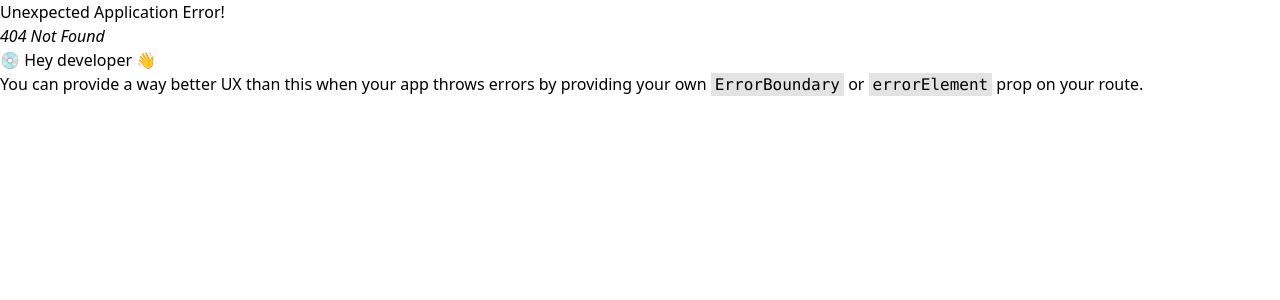
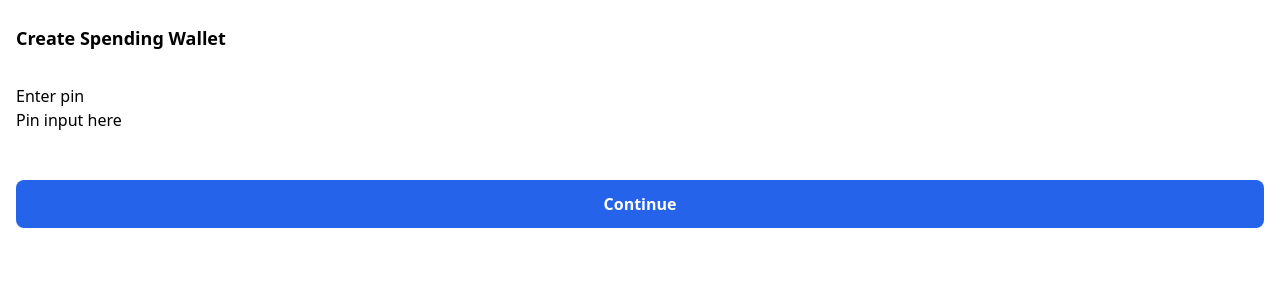
Before and after one commit to palm11695/on-chain-prompt-pay, a React (Vite) app in the folder apps/interface/: page /create-spending-wallet in a window 1280 px wide. Before the commit this address had no page. Shown: the top 300 px of the page. Built offline with nearby package versions, Linux system fonts and the light colour scheme.

Commit message:
feat: create spending wallet

```diff
--- /dev/null
+++ b/apps/interface/src/pages/CreateSpendingWallet/CreateSpendingWallet.tsx
@@ -0,0 +1,18 @@
+const CreateSpendingWallet = () => {
+  return (
+    <div className="container mx-auto px-4 py-6">
+      <div className="text-lg font-semibold">Create Spending Wallet</div>
+
+      <div className="h-8" />
+
+      <div>Enter pin</div>
+      <div>Pin input here</div>
+
+      <div className="h-12" />
+
+      <button className="w-full rounded-lg bg-blue-600 py-3 font-semibold text-white">Continue</button>
+    </div>
+  )
+}
+
+export default CreateSpendingWallet
--- a/apps/interface/src/pages/CreateWallet/interfaces.ts
+++ /dev/null
@@ -1,2 +0,0 @@
-export interface IHomePageContextState {}
-export interface IHomePageContextAction {}
```
Also changed, not shown: apps/interface/src/router.tsx (+12 -7 lines).
